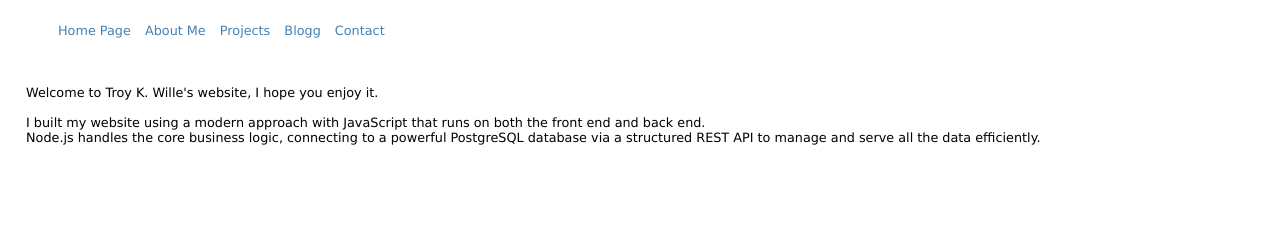
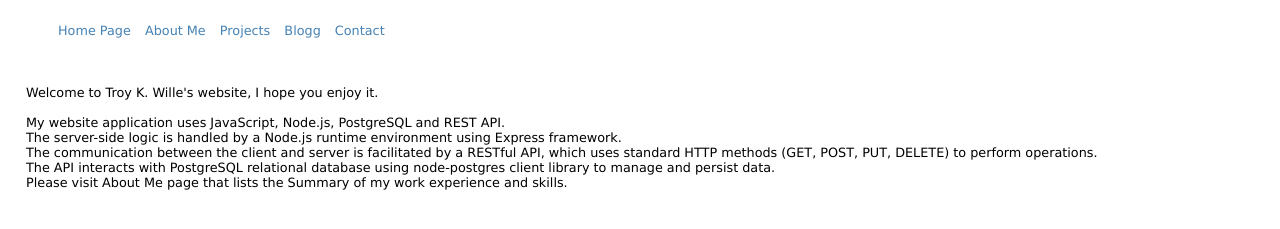
Before and after one commit to troykw1/troy_website, a website: page index.html in a window 1280 px wide. Shown: the part 49-278 px from the top of the page. Drawn offline with Linux system fonts and the light colour scheme.

Commit message:
Update index.html

```diff
--- a/index.html
+++ b/index.html
@@ -77,7 +77,7 @@
 // Home Page
 
 	function homePage(){
-    var pagecontent = "Welcome to Troy K. Wille's website, I hope you enjoy it. <br><br> I built my website using a modern approach with JavaScript that runs on both the front end and back end. <br> Node.js handles the core business logic, connecting to a powerful PostgreSQL database via a structured REST API to manage and serve all the data efficiently.";
+    var pagecontent = "Welcome to Troy K. Wille's website, I hope you enjoy it. <br><br> My website application uses JavaScript, Node.js, PostgreSQL and REST API. <br> The server-side logic is handled by a Node.js runtime environment using Express framework. <br> The communication between the client and server is facilitated by a RESTful API, which uses standard HTTP methods (GET, POST, PUT, DELETE) to perform operations. <br> The API interacts with PostgreSQL relational database using node-postgres client library to manage and persist data. <br> Please visit About Me page that lists the Summary of my work experience and skills.";
 
     // Assuming this.content refers to the DOM element where content is rendered
     this.content.innerHTML = pagecontent;
```
